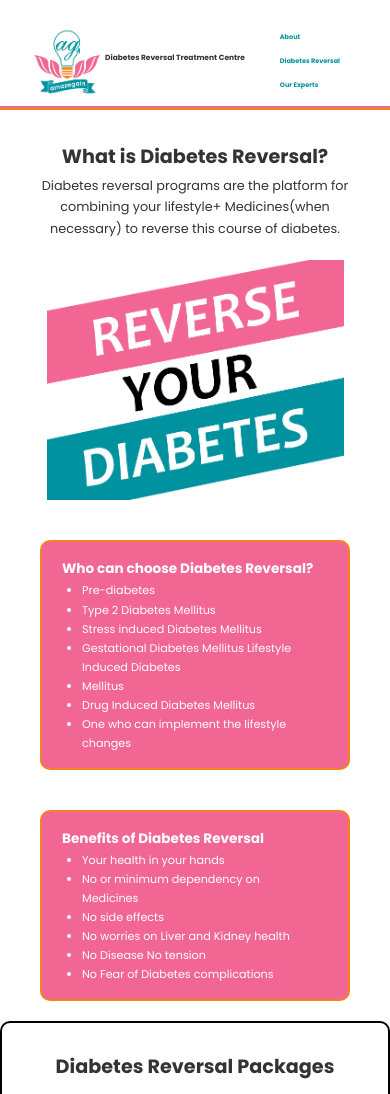
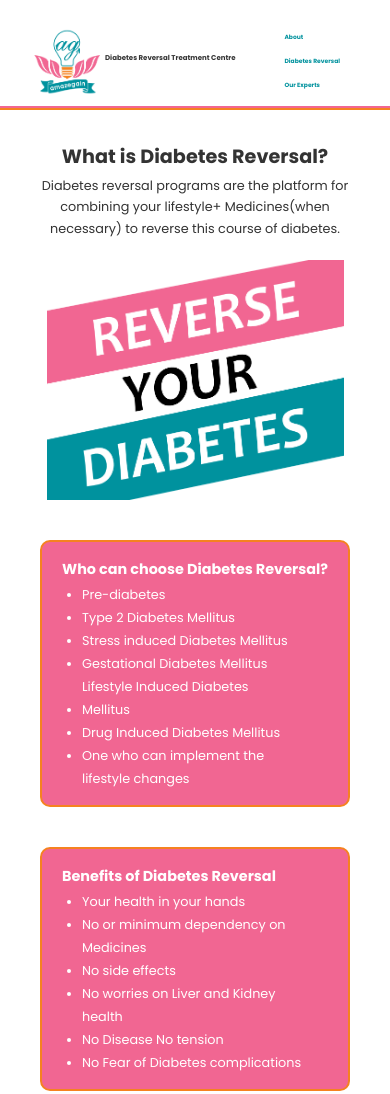
Before and after one commit to Sachin-Chandra-Sinha/amazeclinic, a plain HTML site: page index.html in a window 390 px wide. Shown: the top 1094 px of the page. Drawn offline with Linux system fonts and the light colour scheme.

Commit message:
Add files via upload

```diff
--- a/css/style.css
+++ b/css/style.css
@@ -281,11 +281,11 @@ a:hover{
 @media(max-width:400px){
 
     .heading h1{
-        font-size:7.5px;
+        font-size:7px;
     }
 
     .nav a{
-        font-size: 6.5px;
+        font-size: 6px;
     }
 
     .header h1{
@@ -298,11 +298,11 @@ a:hover{
     }
 
     .boxes-1 .container h2{
-        font-size:0.85rem;
+        font-size:0.9rem;
     }
     .boxes-1 .container .box ul li{
-        font-size: 0.7rem;
-        line-height: 1.7;
+        font-size: 0.8rem;
+        line-height: 1.8;
     }
     .boxes-2  .container .box h2{
         font-size: 1rem;
```
